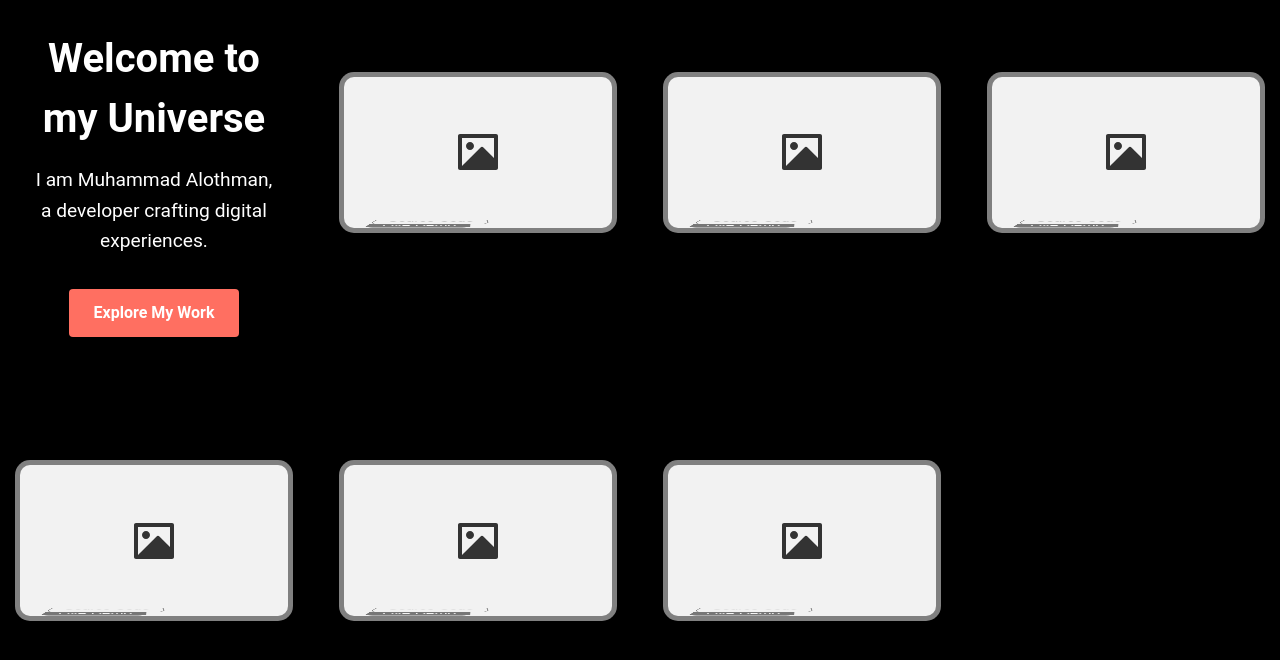
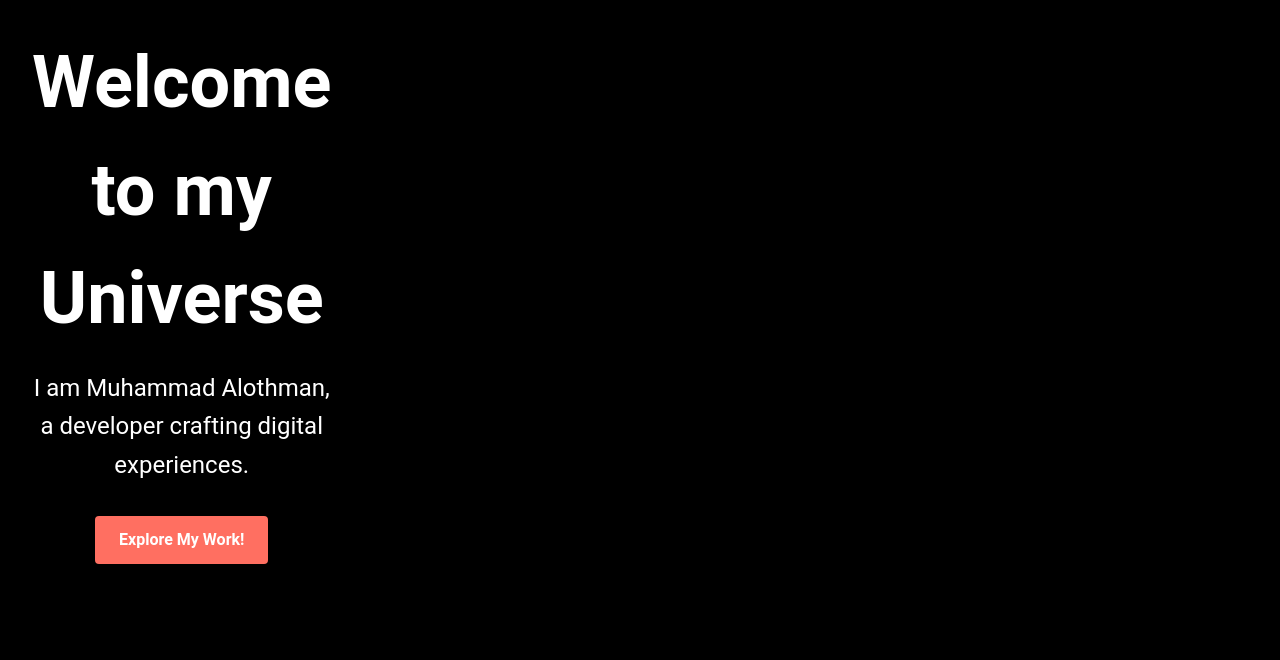
Before and after one commit to Lucky-Mo/Mo-Portfolio, a PHP site: page / in a window 1280 px wide. Shown: the part 63-723 px from the top of the page. Run offline with PHP 8.4, Linux system fonts and the light colour scheme.

Commit message:
Update hero section styles and improve project page title

```diff
--- a/css/index.css
+++ b/css/index.css
@@ -159,6 +159,7 @@ body {
 /* Beginning of main! */
 
 .hero-text {
+  font-size: 1rem;
   box-sizing: border-box;
   color: #fff;
   display: block;
@@ -169,16 +170,17 @@ body {
   text-align: center;        /* mooi gecentreerd */
   opacity: 1;
   transition: opacity 0.4s ease, transform 0.4s ease;
+  text-align: center;          /* gecentreerde tekst */
 }
 
 .hero-text h1 {
-  font-size: 2.5rem;         /* grote titel */
+  font-size: 4.5rem;         /* grote titel */
   margin-bottom: 1rem;
   font-weight: 700;
 }
 
 .hero-text p {
-  font-size: 1.2rem;
+  font-size: 1.5rem;
   margin-bottom: 2rem;
   line-height: 1.6;
 }
--- a/index.php
+++ b/index.php
@@ -72,13 +72,13 @@
 
         <main class="grid grid-cols-4 gap-4">
 
-        <div class="hero-text aos-init aos-animate" data-aos="fade-right">
+        <div class="hero-text aos-init aos-animate">
             <h1>Welcome to my Universe</h1>
             <p>I am Muhammad Alothman, a developer crafting digital experiences.</p>
-            <a href="projects.php" class="btn">Explore My Work</a>
+            <a href="projects.php" class="btn">Explore My Work!</a>
         </div>
 
-            <!-- From Uiverse.io by D3OXY -->
+            <!-- From Uiverse.io by D3OXY
             <div class="card" id="cardid1">
                 <svg viewBox="0 0 24 24" xmlns="http://www.w3.org/2000/svg"><path d="M20 5H4V19L13.2923 9.70649C13.6828 9.31595 14.3159 9.31591 14.7065 9.70641L20 15.0104V5ZM2 3.9934C2 3.44476 2.45531 3 2.9918 3H21.0082C21.556 3 22 3.44495 22 3.9934V20.0066C22 20.5552 21.5447 21 21.0082 21H2.9918C2.44405 21 2 20.5551 2 20.0066V3.9934ZM8 11C6.89543 11 6 10.1046 6 9C6 7.89543 6.89543 7 8 7C9.10457 7 10 7.89543 10 9C10 10.1046 9.10457 11 8 11Z"></path></svg>
                 <div class="card__content">
@@ -137,7 +137,7 @@
                     <button class="card__button">Live Demo</button>
                     <button class="card__button secondary">Source Code</button>
                 </div>
-            </div>
+            </div> -->
         </main>
 
 
--- a/projects.php
+++ b/projects.php
@@ -4,7 +4,7 @@
     <link rel="icon" type="image/png" href="images/favicon.ico">
     <meta charset="UTF-8">
     <meta name="viewport" content="width=device-width, initial-scale=1.0">
-    <title>My Projects!</title>
+    <title>My Projects — Mo Site</title>
     <script src="https://cdn.tailwindcss.com"></script>
     <style>body{margin:0}</style>
     <link rel="stylesheet" href="projects.css">
```
Also changed, not shown: database.php (added, +17 -0 lines), test.php (+87 -0 lines), admin.php (added).
